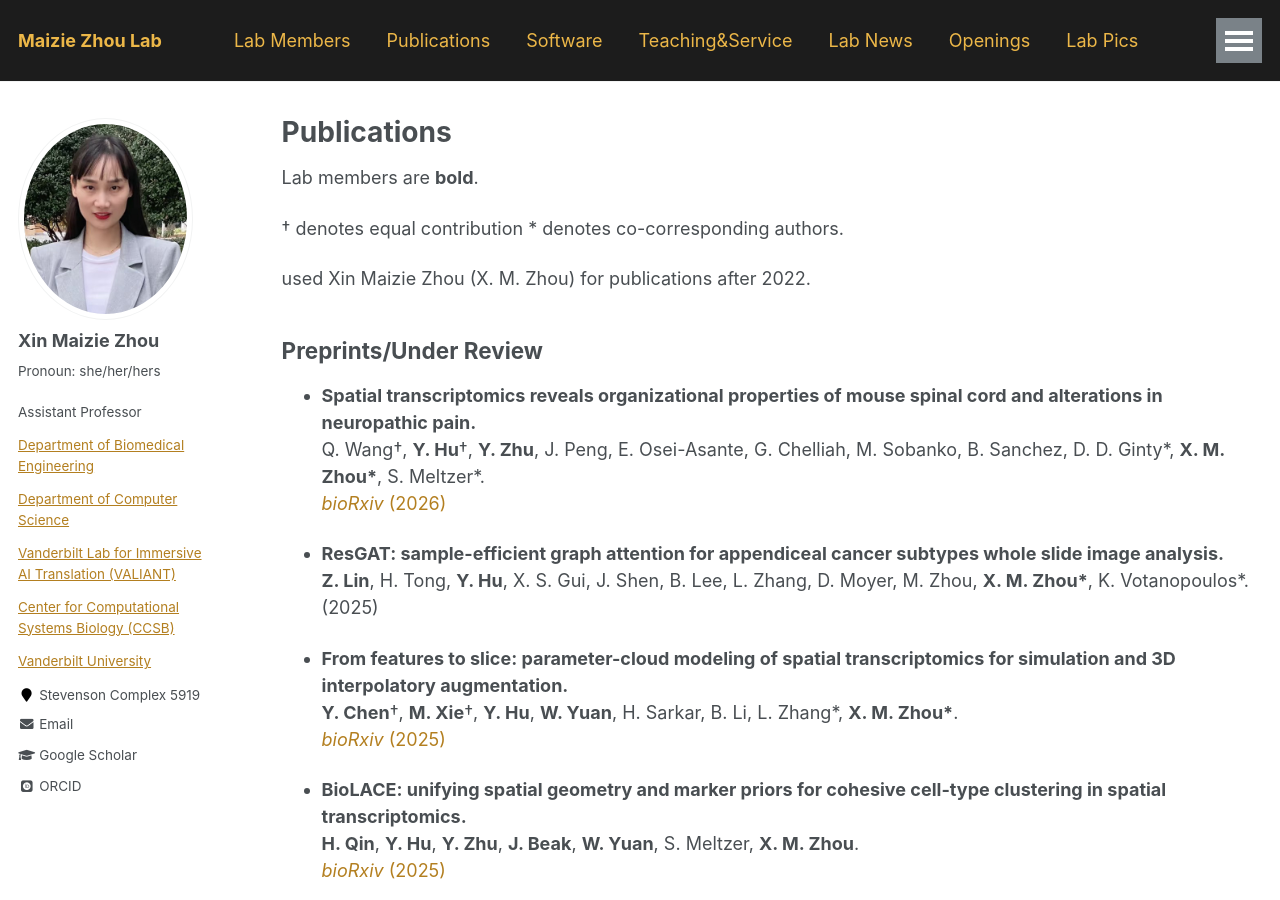
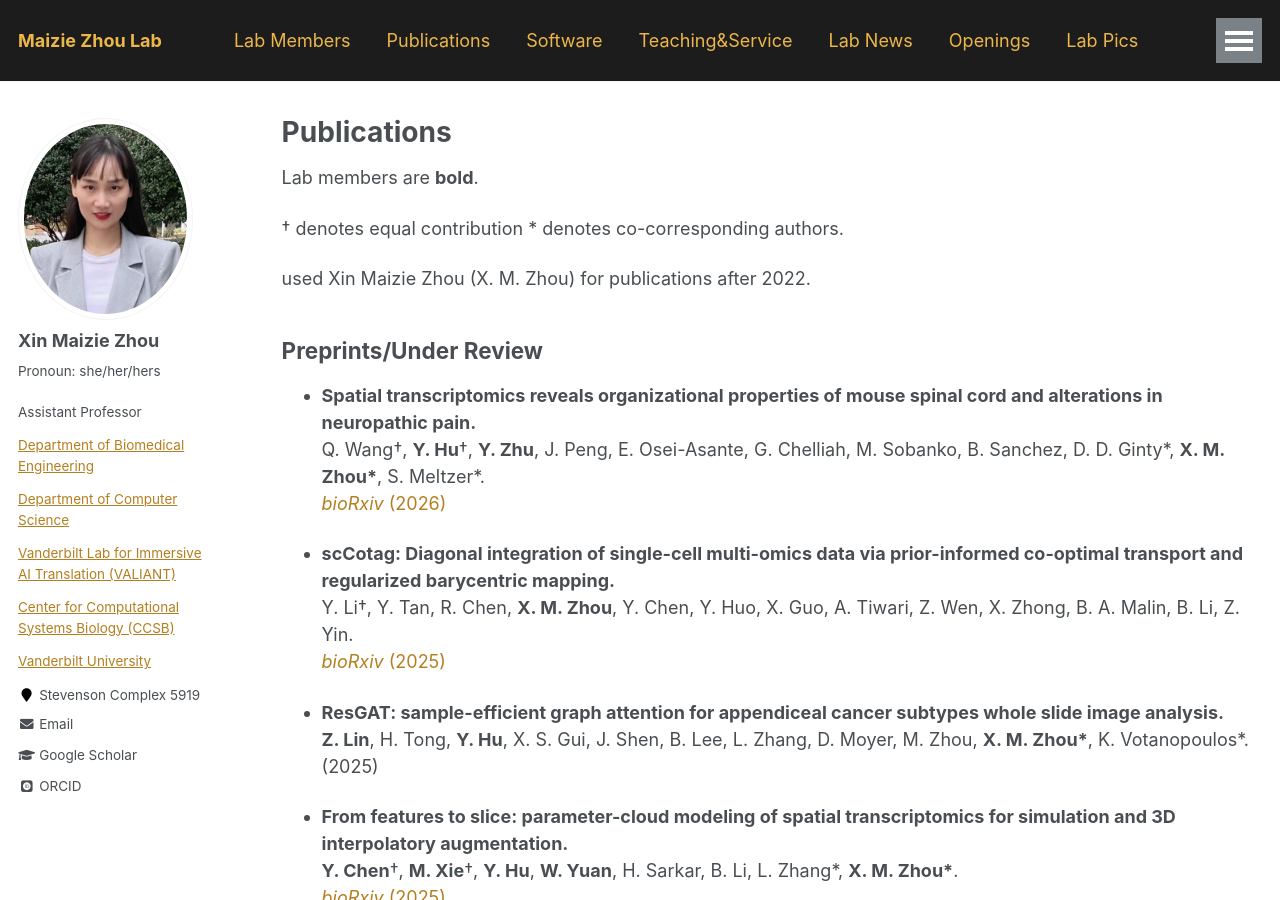
Before and after one commit to maiziezhoulab/Maiziezhoulab.github.io, a Jekyll site: the page built from _pages/publications.md, in a window 1280 px wide and 900 px high. Built offline with Jekyll 4.4.1, drawn with Linux system fonts in a browser that asks for light colours; some web fonts are replaced.

Commit message:
Update publications.md

```diff
--- a/_pages/publications.md
+++ b/_pages/publications.md
@@ -27,6 +27,10 @@ used Xin Maizie Zhou (X. M. Zhou) for publications after 2022.
 - **Spatial transcriptomics reveals organizational properties of mouse spinal cord and alterations in neuropathic pain.**
   Q. Wang†, **Y. Hu**†, **Y. Zhu**, J. Peng, E. Osei-Asante, G. Chelliah, M. Sobanko, B. Sanchez, D. D. Ginty\*, **X. M. Zhou\***, S. Meltzer\*.
   [_bioRxiv_ (2026)](https://www.biorxiv.org/content/10.64898/2026.01.10.698734v1)
+
+- **scCotag: Diagonal integration of single-cell multi-omics data via prior-informed co-optimal transport and regularized barycentric mapping.**
+  Y. Li†, Y. Tan, R. Chen, **X. M. Zhou**, Y. Chen, Y. Huo, X. Guo, A. Tiwari, Z. Wen, X. Zhong, B. A. Malin, B. Li, Z. Yin.
+  [_bioRxiv_ (2025)](https://www.biorxiv.org/content/10.64898/2025.12.11.693589v1)
 
 - **ResGAT: sample-efficient graph attention for appendiceal cancer subtypes whole slide image analysis.**
   **Z. Lin**, H. Tong, **Y. Hu**, X. S. Gui, J. Shen, B. Lee, L. Zhang, D. Moyer, M. Zhou, **X. M. Zhou\***, K. Votanopoulos\*.
```
